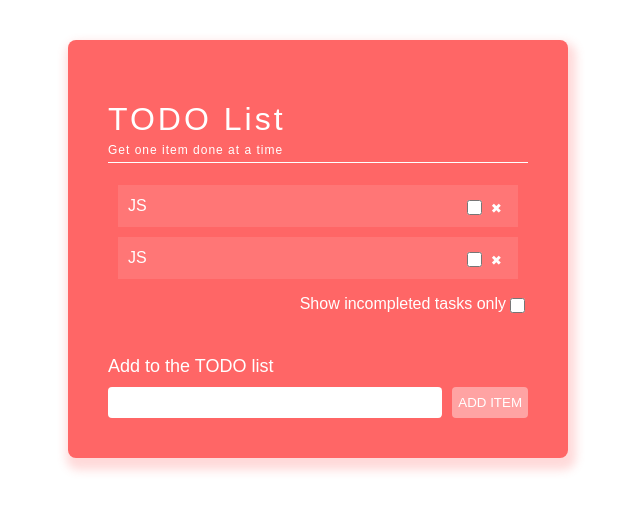
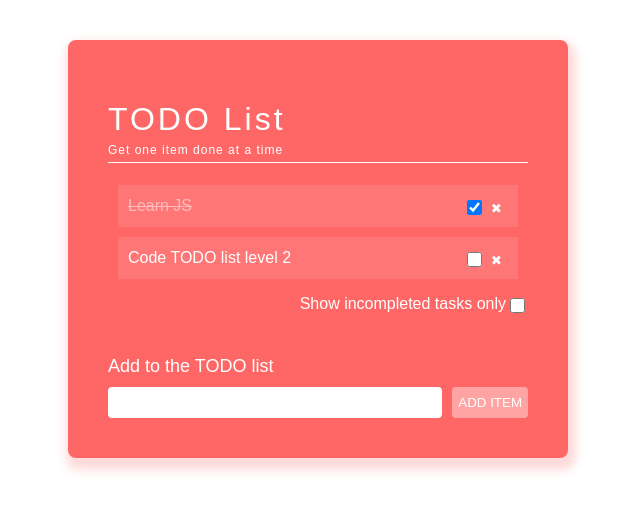
Before and after one commit to ttquyen/intro-react, a React (Create React App) app: page / in a window 1280 px wide. Shown: the top 510 px of the page, without its empty margins (322-962 px from the left). Built offline with nearby package versions, Linux system fonts and the light colour scheme.

Commit message:
control state React

```diff
--- a/src/App.js
+++ b/src/App.js
@@ -2,37 +2,94 @@ import React, { useState } from "react";
 import "./App.css";
 
 function App() {
+  const [taskList, setTaskList] = useState([
+    { id: "task_1", title: "Learn JS", status: 1 },
+    { id: "task_2", title: "Code TODO list level 2", status: 0 },
+  ]);
+  const [showIncomplete, setShowIncomplete] = useState(false);
+  const [newTask, setNewTask] = useState("");
+
+  const handleSubmit = (e) => {
+    e.preventDefault();
+    if (newTask) {
+      const task = {
+        id: Date.now(),
+        title: newTask,
+        status: 0,
+      };
+      setTaskList([...taskList, task]);
+      setNewTask("");
+    }
+  };
+  const handleInputChange = (e) => {
+    setNewTask(e.target.value);
+  };
+  const handleShowIncomplete = (e) => {
+    setShowIncomplete(e.target.checked);
+  };
+  const setTaskStatus = (taskID, taskStatus) => {
+    setTaskList(
+      taskList.map((task) => {
+        if (task.id === taskID) {
+          return { ...task, status: taskStatus ? 1 : 0 };
+        }
+        return task;
+      })
+    );
+  };
+  const removeTask = (taskID) => {
+    setTaskList(taskList.filter((task) => task.id !== taskID));
+  };
+
   return (
-    <div class="container">
-      <h1 class="title">
+    <div className="container">
+      <h1 className="title">
         TODO List
         <span>Get one item done at a time</span>
       </h1>
-      <ul class="task-list">
-        <li>
-          <span className="label">JS</span>
-          <div className="action-box">
-            <input type="checkbox" className="btn-action btn-action-done" />
-            <button className="btn-action btn-action-remove">✖</button>
-          </div>
-        </li>
-        <li>
-          <span className="label">JS</span>
-          <div className="action-box">
-            <input type="checkbox" className="btn-action btn-action-done" />
-            <button className="btn-action btn-action-remove">✖</button>
-          </div>
-        </li>
+      <ul className="task-list">
+        {taskList
+          .filter((task) => (showIncomplete ? task.status !== 1 : true))
+          .map((task) => (
+            <li key={task.id} className={task.status ? "done" : ""}>
+              <span className="label">{task.title}</span>
+              <div className="action-box">
+                <input
+                  type="checkbox"
+                  className="btn-action btn-action-done"
+                  onChange={(e) => setTaskStatus(task.id, e.target.checked)}
+                  checked={Boolean(task.status)}
+                />
+                <button
+                  className="btn-action btn-action-remove"
+                  onClick={() => removeTask(task.id)}
+                >
+                  ✖
+                </button>
+              </div>
+            </li>
+          ))}
       </ul>
       <div className="filter-wrapper">
         <label htmlFor="filter" className="filter-label">
           Show incompleted tasks only
         </label>
-        <input type="checkbox" className="btn-action btn-filter" id="filter" />
+        <input
+          type="checkbox"
+          className="btn-action btn-filter"
+          id="filter"
+          checked={showIncomplete}
+          onChange={handleShowIncomplete}
+        />
       </div>
-      <form action="#" className="form">
+      <form onSubmit={handleSubmit} className="form">
         <label htmlFor="new-item">Add to the TODO list</label>
-        <input type="text" id="new-item" />
+        <input
+          type="text"
+          id="new-item"
+          value={newTask}
+          onChange={handleInputChange}
+        />
         <button className="btn-add" type="submit">
           ADD ITEM
         </button>
```
